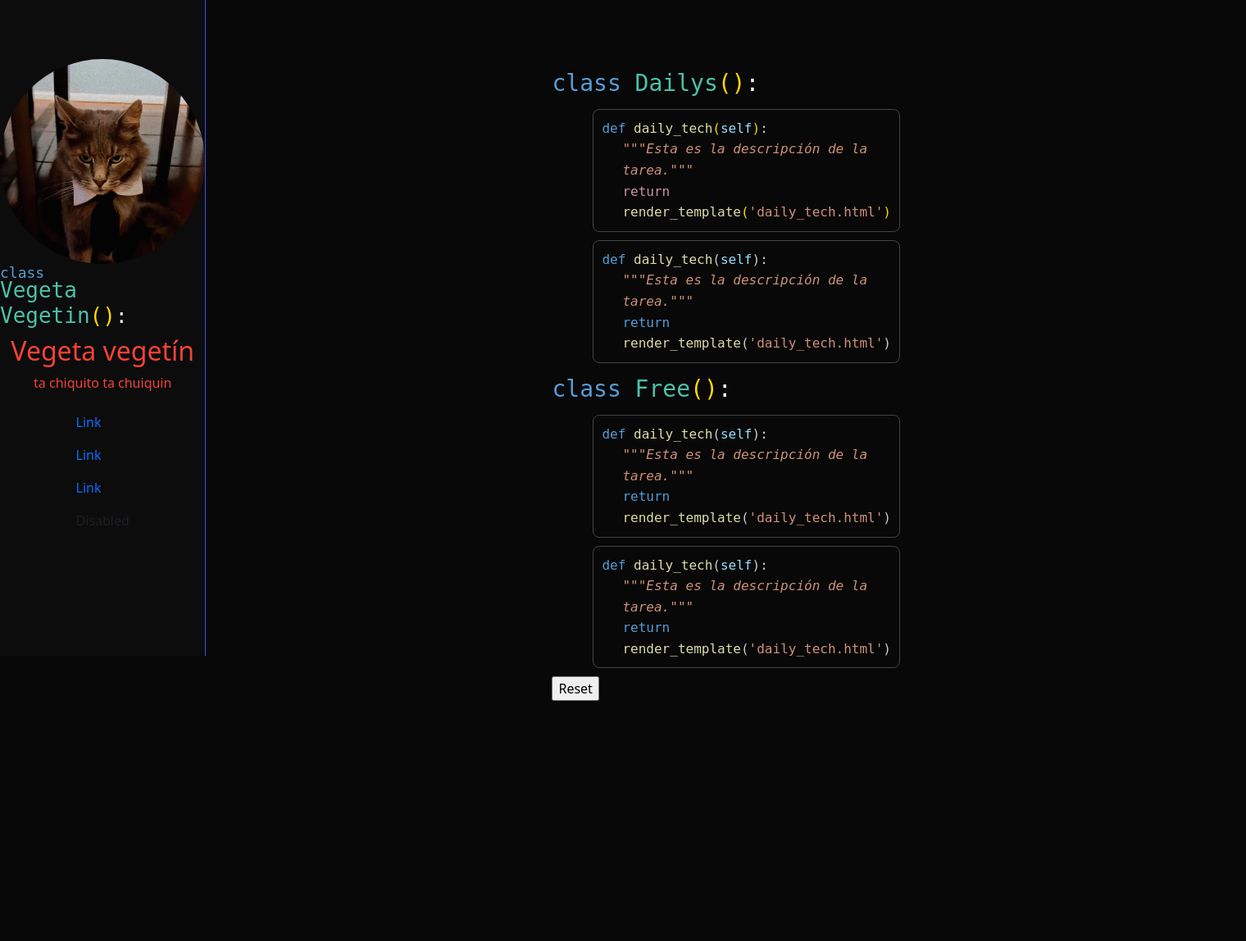
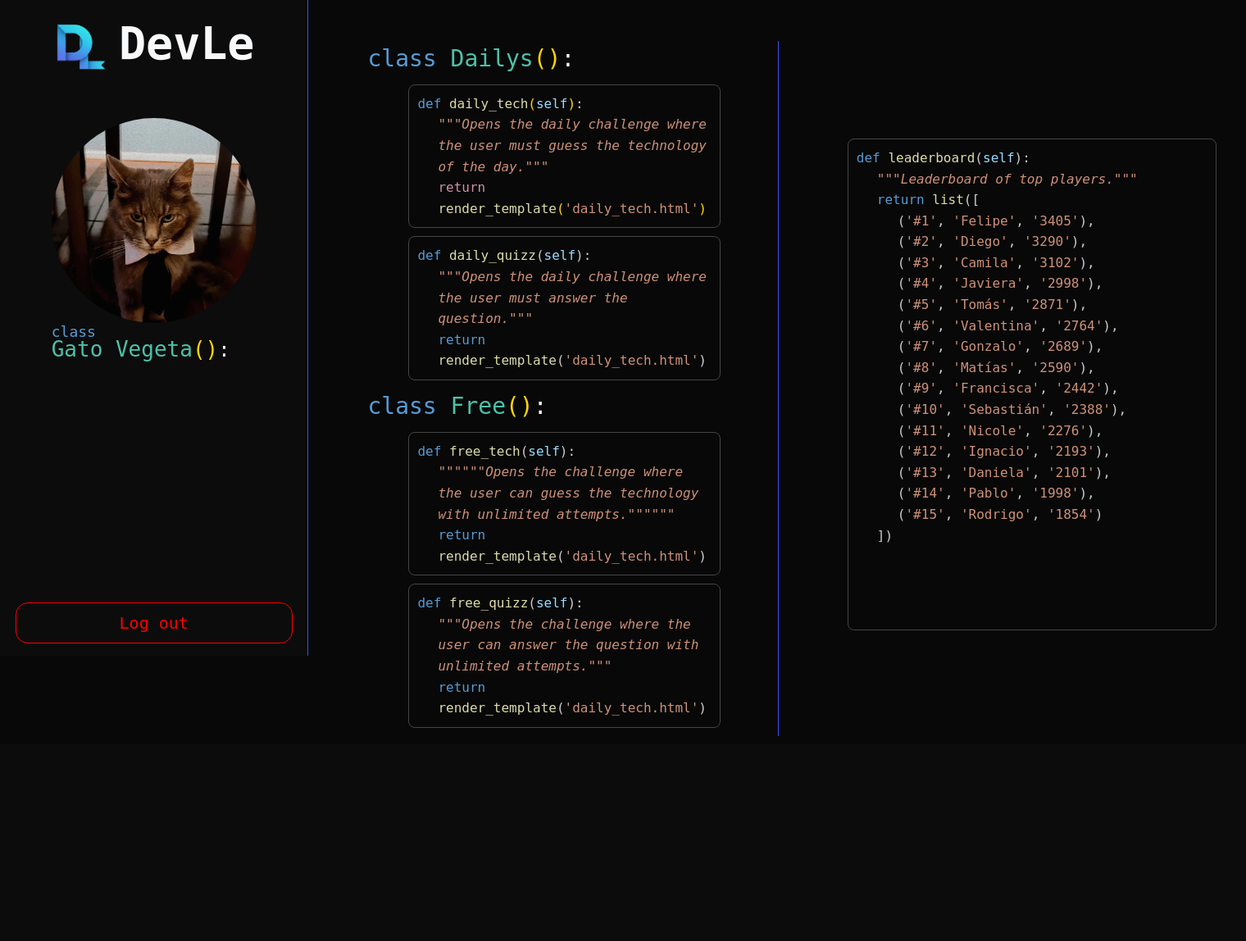
Before and after one commit to TheCatAvila/DevTest, a Flask app: template app/templates/index.html in a window 1520 px wide. Shown: the top 1148 px of the page at 82% size. After the commit the page ends 898 px from the top, so only its background shows below. Run offline with Flask 3, Linux system fonts and the light colour scheme; the template is opened without the code that fills it, so the values that code supplies are empty; some libraries are stand-ins or nearby versions.

Commit message:
Update: Mejoras front-end

```diff
--- a/app/static/css/buttons.css
+++ b/app/static/css/buttons.css
@@ -67,3 +67,17 @@
     margin: 0;
     margin-left: -15px
 }
+
+.btn-log-out{
+    width: 90%;
+    height: 50px;
+    border: 1px solid #ff0000;
+    border-radius: 15px;
+    margin-bottom: 15px;
+    display: flex;
+    align-items: center;
+    justify-content: center;
+    color: #ff0000;
+    font-size: 20px;
+    text-decoration: none;
+}
--- a/app/static/css/styles.css
+++ b/app/static/css/styles.css
@@ -33,7 +33,47 @@ main{
 
 /* COLUMNAS Y ROWS */
 .cont-main{
-    margin-top: 70px;
+    margin-top: 40px;
+}
+
+.cont-sub-main{
+    display: flex;
+    flex-direction: row;
+}
+
+.cont-btns-menu{
+    width: 49%;
+    padding: 0 50px;
+}
+
+.cont-leaderboard{
+    width: 49%;
+    display: flex;
+    align-items: center;
+    justify-content: center;
+    flex-direction: column;
+}
+
+.leaderboard{
+    height: 600px;
+    width: 450px;
+    display: block;
+    background: var(--main-background);
+    border: 1px solid #444;
+    padding: 10px;
+    border-radius: 8px;
+    color: #ccc;
+    text-decoration: none;
+    margin-bottom: 10px;
+    transition: background 0.3s;
+    margin-left: 50px;
+}
+
+.separator{
+    height: 100%;
+    width: 1px;
+    border-right: 1px solid #3551f1;
+    margin: 0 20px;
 }
 
 .row {
@@ -80,8 +120,9 @@ main{
     align-items: center;
     flex-direction: column;
     background-color: var(--navbar-background);
-    width: 450px;
+    width: 500px;
     border-right: 1px solid #3551f1;
+    justify-content: space-between;
 }
 
 .img-perfil {
@@ -90,8 +131,23 @@ main{
     border-radius: 100%;
 }
 
-.cont-btns-menu{
-    padding: 0 400px;
+.logo-devle{
+    width: 65px;
+    margin-right: 15px;
+}
+
+.cont-logo{
+    display: flex;
+    flex-direction: row;
+    align-items: center;
+    justify-content: center;
+    padding: 20px 0 50px 0;
+}
+
+.txt-logo-devle{
+    font-size: 55px;
+    font-weight: bold;
+    font-family: monospace;
 }
 
 /* programing style */
--- a/app/templates/base.html
+++ b/app/templates/base.html
@@ -22,8 +22,8 @@
 
 <body>
     <!-- Header de la página -->
-     {% block header %}
-<!--     <header>
+    {% block header %}
+    <!--     <header>
         <nav class="navbar navbar-expand-sm fixed-top">
             <div class="container-fluid">
                 <a class="navbar-brand" href="#">Fixed top</a>
@@ -47,28 +47,20 @@
     </header> -->
 
     <div class="vertical-navbar">
-        <br><br><br>
-        <img class="img-perfil" src="static/img/vegetin.png" alt="">
-        <div class="line">
-            <h4 class="prefijo-navbar"><span class="keyword">class</span></h4>
-            <h4><span class="class-name navbar-name">Vegeta Vegetin</span><span class="grouping_symbols navbar-name">()</span>:</h4>
+        <div>
+            <div class="cont-logo">
+                <img class="logo-devle" src="static/img/devle_logo.png" alt="">
+                <h2 class="txt-logo-devle">DevLe</h2>
+            </div>
+            <img class="img-perfil" src="static/img/vegetin.png" alt="">
+            <div class="line">
+                <h4 class="prefijo-navbar"><span class="keyword">class</span></h4>
+                <h4><span class="class-name navbar-name">Gato Vegeta</span><span
+                        class="grouping_symbols navbar-name">()</span>:</h4>
+            </div>
         </div>
-        <h2 style="color: #f44336;">Vegeta vegetín</h2>
-        <p style="color: #f44336;">ta chiquito ta chuiquin</p>
-        <ul class="nav flex-column">
-            <li class="nav-item">
-            <a class="nav-link" href="#">Link</a>
-            </li>
-            <li class="nav-item">
-            <a class="nav-link" href="#">Link</a>
-            </li>
-            <li class="nav-item">
-            <a class="nav-link" href="#">Link</a>
-            </li>
-            <li class="nav-item">
-            <a class="nav-link disabled" href="#">Disabled</a>
-            </li>
-        </ul>
+
+        <a class="line btn-log-out" href="">Log out</a>
     </div>
     {% endblock %}
 
--- a/app/templates/index.html
+++ b/app/templates/index.html
@@ -9,20 +9,25 @@
 {% block content %}
 <div class="container-fluid cont-main">
     <div class="row gx-0">
+        <div class="cont-sub-main">
             <div class="cont-btns-menu">
 
-            <h3 class="line"><span class="keyword">class</span> <span class="class-name">Dailys</span><span class="grouping_symbols">()</span>:</h3>
+                <h3 class="line"><span class="keyword">class</span> <span class="class-name">Dailys</span><span
+                        class="grouping_symbols">()</span>:</h3>
 
                 <a class="btn btn-main-menu" href="{{ url_for('main.daily_tech') }}">
                     <div class="line">
-                    <span class="keyword">def</span> <span class="function-name">daily_tech</span><span class="grouping_symbols">(</span><span
-                        class="parameter">self</span><span class="grouping_symbols">)</span>:
+                        <span class="keyword">def</span> <span class="function-name">daily_tech</span><span
+                            class="grouping_symbols">(</span><span class="parameter">self</span><span
+                            class="grouping_symbols">)</span>:
                     </div>
                     <div class="tab">
-                    <div class="line comment">"""Esta es la descripción de la tarea."""</div>
+                        <div class="line comment">"""Opens the daily challenge where the user must guess the technology
+                            of the day."""</div>
                         <div class="line">
-                        <span class="return">return</span> <span class="function-name">render_template</span><span class="grouping_symbols">(</span><span
-                            class="string">'daily_tech.html'</span><span class="grouping_symbols">)</span>
+                            <span class="return">return</span> <span class="function-name">render_template</span><span
+                                class="grouping_symbols">(</span><span class="string">'daily_tech.html'</span><span
+                                class="grouping_symbols">)</span>
                         </div>
                     </div>
 
@@ -30,11 +35,12 @@
 
                 <a class="btn btn-main-menu" href="{{ url_for('main.daily_tech') }}">
                     <div class="line">
-                    <span class="keyword">def</span> <span class="function-name">daily_tech</span>(<span
+                        <span class="keyword">def</span> <span class="function-name">daily_quizz</span>(<span
                             class="parameter">self</span>):
                     </div>
                     <div class="tab">
-                    <div class="line comment">"""Esta es la descripción de la tarea."""</div>
+                        <div class="line comment">"""Opens the daily challenge where the user must answer the
+                            question."""</div>
                         <div class="line">
                             <span class="keyword">return</span> <span class="function-name">render_template</span>(<span
                                 class="string">'daily_tech.html'</span>)
@@ -43,14 +49,16 @@
 
                 </a>
 
-            <h3 class="line"><span class="keyword">class</span> <span class="class-name">Free</span><span class="grouping_symbols">()</span>:</h3>
+                <h3 class="line"><span class="keyword">class</span> <span class="class-name">Free</span><span
+                        class="grouping_symbols">()</span>:</h3>
                 <a class="btn btn-main-menu" href="{{ url_for('main.daily_tech') }}">
                     <div class="line">
-                    <span class="keyword">def</span> <span class="function-name">daily_tech</span>(<span
+                        <span class="keyword">def</span> <span class="function-name">free_tech</span>(<span
                             class="parameter">self</span>):
                     </div>
                     <div class="tab">
-                    <div class="line comment">"""Esta es la descripción de la tarea."""</div>
+                        <div class="line comment">""""""Opens the challenge where the user can guess the technology with
+                            unlimited attempts.""""""</div>
                         <div class="line">
                             <span class="keyword">return</span> <span class="function-name">render_template</span>(<span
                                 class="string">'daily_tech.html'</span>)
@@ -61,11 +69,12 @@
 
                 <a class="btn btn-main-menu" href="{{ url_for('main.daily_tech') }}">
                     <div class="line">
-                    <span class="keyword">def</span> <span class="function-name">daily_tech</span>(<span
+                        <span class="keyword">def</span> <span class="function-name">free_quizz</span>(<span
                             class="parameter">self</span>):
                     </div>
                     <div class="tab">
-                    <div class="line comment">"""Esta es la descripción de la tarea."""</div>
+                        <div class="line comment">"""Opens the challenge where the user can answer the question with
+                            unlimited attempts."""</div>
                         <div class="line">
                             <span class="keyword">return</span> <span class="function-name">render_template</span>(<span
                                 class="string">'daily_tech.html'</span>)
@@ -73,11 +82,70 @@
                     </div>
 
                 </a>
+            </div>
+            <!-- Separador -->
+            <div class="separator"></div>
+            <!-- Word table -->
+            <div class="cont-leaderboard">
+                <div class="leaderboard">
+                    <div class="line">
+                        <span class="keyword">def</span> <span class="function-name">leaderboard</span>(<span
+                            class="parameter">self</span>):
+                    </div>
 
-            <form action="/reset_game">
-                <input type="submit" value="Reset">
-            </form>
+                    <div class="tab">
+                        <div class="line comment">"""Leaderboard of top players."""</div>
+
+                        <div class="line">
+                            <span class="keyword">return</span> <span class="function-name">list</span>([
                         </div>
+
+                        <div class="tab">
+
+                            <div class="line">(<span class="string">'#1'</span>, <span class="string">'Felipe'</span>,
+                                <span class="string">'3405'</span>),</div>
+                            <div class="line">(<span class="string">'#2'</span>, <span class="string">'Diego'</span>,
+                                <span class="string">'3290'</span>),</div>
+                            <div class="line">(<span class="string">'#3'</span>, <span class="string">'Camila'</span>,
+                                <span class="string">'3102'</span>),</div>
+                            <div class="line">(<span class="string">'#4'</span>, <span class="string">'Javiera'</span>,
+                                <span class="string">'2998'</span>),</div>
+                            <div class="line">(<span class="string">'#5'</span>, <span class="string">'Tomás'</span>,
+                                <span class="string">'2871'</span>),</div>
+
+                            <div class="line">(<span class="string">'#6'</span>, <span
+                                    class="string">'Valentina'</span>, <span class="string">'2764'</span>),</div>
+                            <div class="line">(<span class="string">'#7'</span>, <span class="string">'Gonzalo'</span>,
+                                <span class="string">'2689'</span>),</div>
+                            <div class="line">(<span class="string">'#8'</span>, <span class="string">'Matías'</span>,
+                                <span class="string">'2590'</span>),</div>
+                            <div class="line">(<span class="string">'#9'</span>, <span
+                                    class="string">'Francisca'</span>, <span class="string">'2442'</span>),</div>
+                            <div class="line">(<span class="string">'#10'</span>, <span
+                                    class="string">'Sebastián'</span>, <span class="string">'2388'</span>),</div>
+
+                            <div class="line">(<span class="string">'#11'</span>, <span class="string">'Nicole'</span>,
+                                <span class="string">'2276'</span>),</div>
+                            <div class="line">(<span class="string">'#12'</span>, <span class="string">'Ignacio'</span>,
+                                <span class="string">'2193'</span>),</div>
+                            <div class="line">(<span class="string">'#13'</span>, <span class="string">'Daniela'</span>,
+                                <span class="string">'2101'</span>),</div>
+                            <div class="line">(<span class="string">'#14'</span>, <span class="string">'Pablo'</span>,
+                                <span class="string">'1998'</span>),</div>
+                            <div class="line">(<span class="string">'#15'</span>, <span class="string">'Rodrigo'</span>,
+                                <span class="string">'1854'</span>)</div>
+
+                        </div>
+
+                        <div class="line">])</div>
+                    </div>
+
+                </div>
+            </div>
+
+
+        </div>
+
     </div>
 </div>
 {% endblock %}
```
Also changed, not shown: app/static/img/devle_logo.png (added), app/static/img/logo_devle_2.png (added), app/static/img/logo_devle_g.png (added), app/static/img/logo_devle_g2.png (added). Lines whose indentation alone changed are shown as unchanged.
